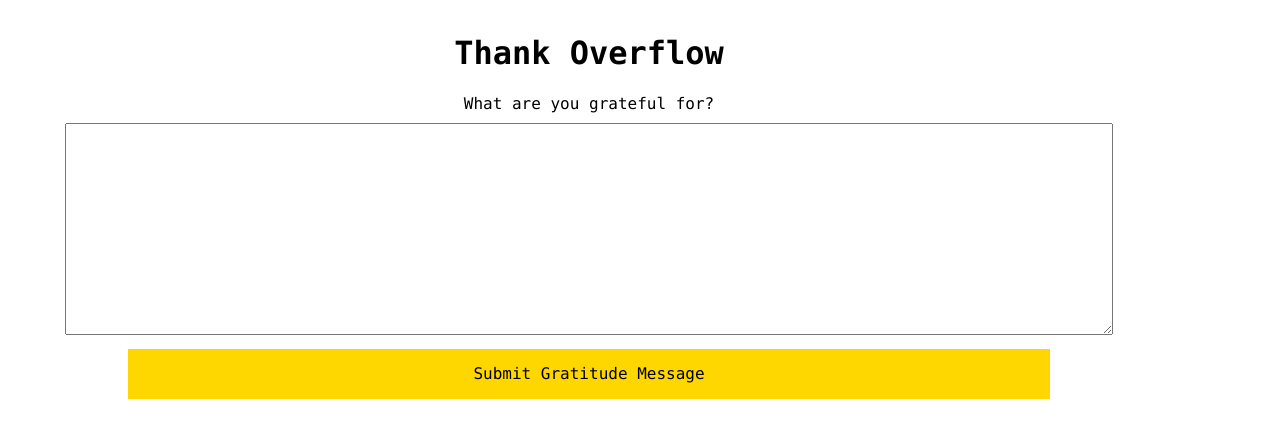
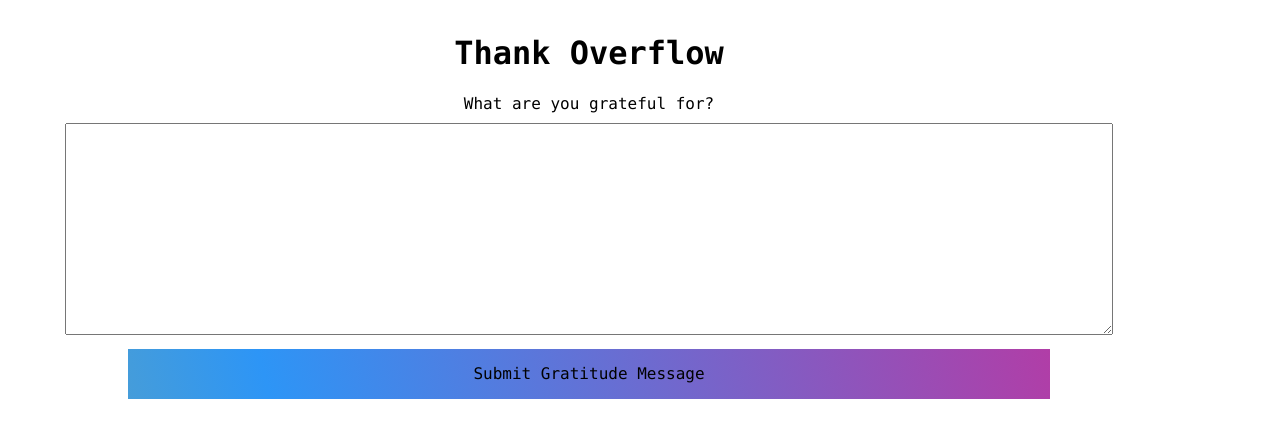
Before and after one commit to i-bar/thankoverflow, a React (Create React App) app: page / in a window 1280 px wide. Shown: the top 438 px of the page. Built offline with nearby package versions, Linux system fonts and the light colour scheme.

Commit message:
Add animating gradients to Button

```diff
--- a/src/App.css
+++ b/src/App.css
@@ -13,23 +13,6 @@ body {
   width: 90%;
 }
 
-.basic-button {
-  background: var(--main-bg-color);
-
-  /* Center text on button */
-  height: 50px;
-  line-height: 50px;
-
-  /* Center button horizontally */
-  max-width: 80%;
-  margin: 0 auto;
-  margin-top: 10px;
-}
-
-.basic-button:hover {
-  cursor: pointer;
-}
-
 .input-box {
   margin-top: 10px;
   padding: 5px;
--- /dev/null
+++ b/src/components/Button.css
@@ -0,0 +1,61 @@
+.basic-button {
+  /* Center text on button */
+  height: 50px;
+  line-height: 50px;
+
+  /* Center button horizontally */
+  max-width: 80%;
+  margin: 0 auto;
+  margin-top: 10px;
+
+  /* Animating gradients */
+  background: linear-gradient(
+    75deg,
+    gold,
+    rgb(45, 149, 246),
+    rgb(250, 13, 123),
+    gold
+  );
+  background-size: 400% 100%;
+
+  -webkit-animation: ShiftingGradientAnimation 30s ease infinite;
+  -moz-animation: ShiftingGradientAnimation 30s ease infinite;
+  animation: ShiftingGradientAnimation 30s ease infinite;
+}
+
+.basic-button:hover {
+  cursor: pointer;
+}
+@-webkit-keyframes ShiftingGradientAnimation {
+  0% {
+    background-position: 93% 0%;
+  }
+  50% {
+    background-position: 0% 100%;
+  }
+  100% {
+    background-position: 93% 0%;
+  }
+}
+@-moz-keyframes ShiftingGradientAnimation {
+  0% {
+    background-position: 93% 0%;
+  }
+  50% {
+    background-position: 0% 100%;
+  }
+  100% {
+    background-position: 93% 0%;
+  }
+}
+@keyframes ShiftingGradientAnimation {
+  0% {
+    background-position: 93% 0%;
+  }
+  50% {
+    background-position: 0% 100%;
+  }
+  100% {
+    background-position: 93% 0%;
+  }
+}
--- a/src/components/Button.js
+++ b/src/components/Button.js
@@ -1,4 +1,6 @@
 import React from "react";
+
+import "./Button.css";
 
 const Button = props => {
   return (
```
Also changed, not shown: 1 other file (tests, documents, lock files or other folders).
